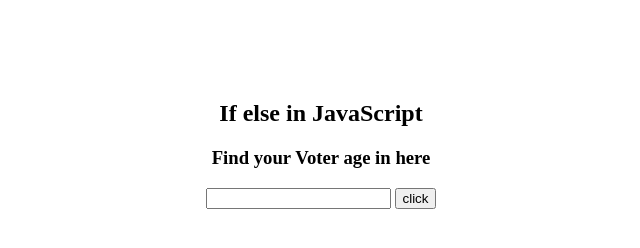
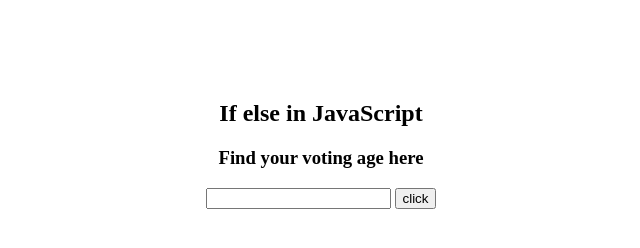
Before and after one commit to tamim-jr/if-else-in-javaScript, a plain HTML site: page index.html in a window 1280 px wide. Shown: the full height of the page, 319-959 px from the left. Drawn offline with Linux system fonts and the light colour scheme.

Commit message:
change head line

```diff
--- a/index.html
+++ b/index.html
@@ -14,7 +14,7 @@
     <div class="votar-cal">
         <h2>If else in JavaScript</h2>
 
-        <h3>Find your Voter age in here</h3>
+        <h3>Find your voting age here</h3>
         <input type="text" id="age">
         <button id="submit">click</button>
         <p id="result"></p>
```
